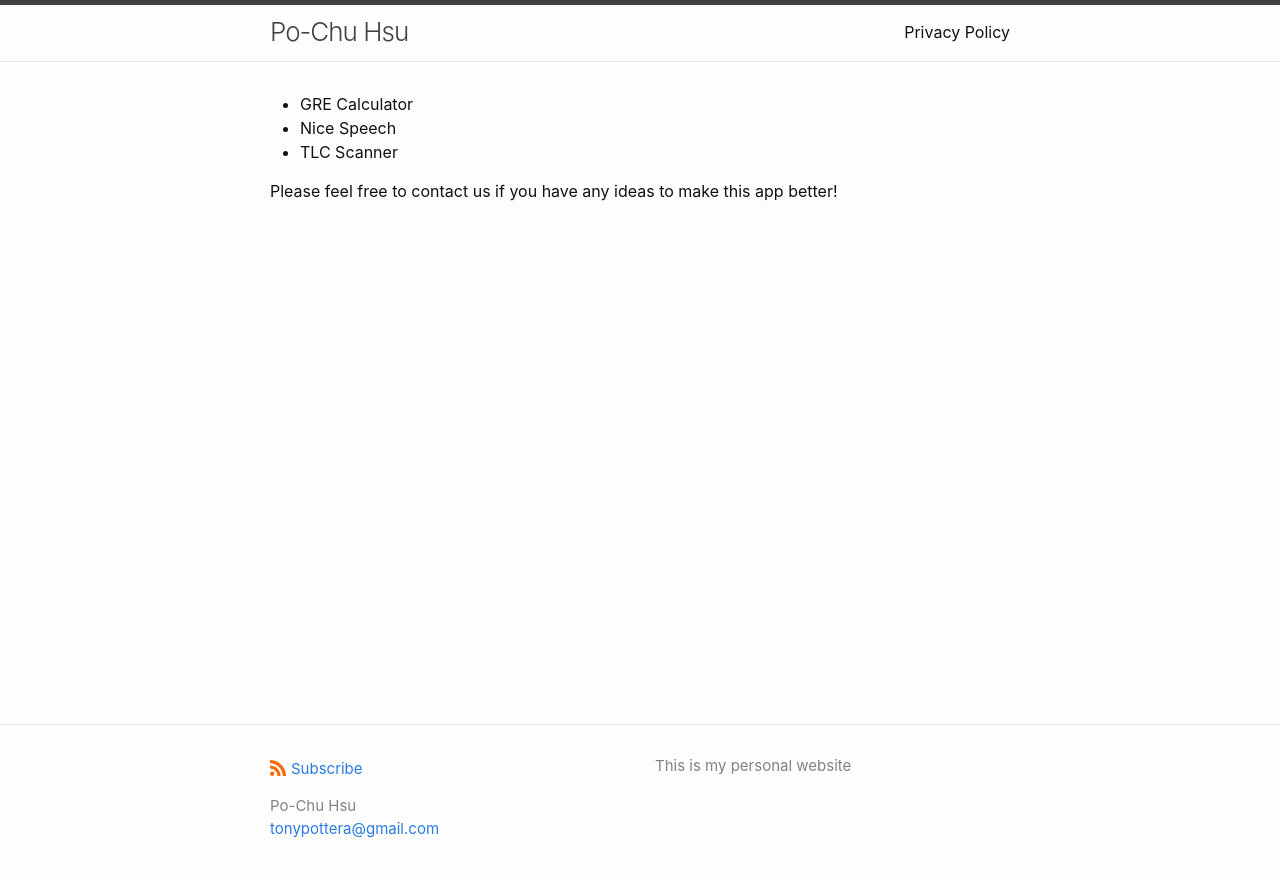
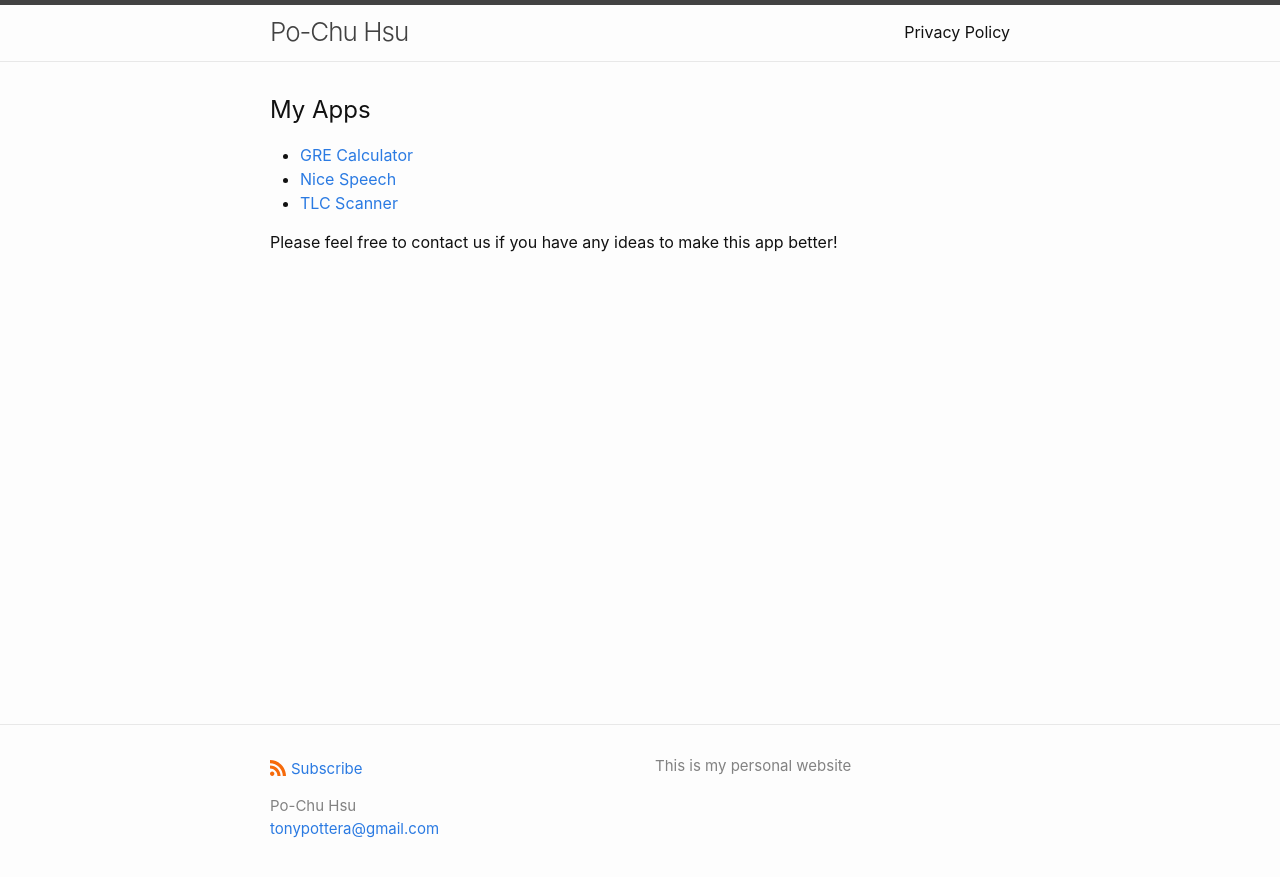
Before and after one commit to tonypottera24/tonypottera24.github.io, a Jekyll site: the page built from docs/index.md, in a window 1280 px wide. Shown: the top 877 px of the page. Built offline with Jekyll 4.4.1, drawn with Linux system fonts in a browser that asks for light colours.

Commit message:
app links

```diff
--- a/docs/index.md
+++ b/docs/index.md
@@ -11,8 +11,9 @@ layout: home
 <!--![landing page](/img/landing_page.png)-->
 
 
-* GRE Calculator
-* Nice Speech
-* TLC Scanner
+## My Apps
+* [GRE Calculator](/gre_calculator/)
+* [Nice Speech](/nice_speech/)
+* [TLC Scanner](/tlc_scanner/)
 
 Please feel free to contact us if you have any ideas to make this app better!
```
